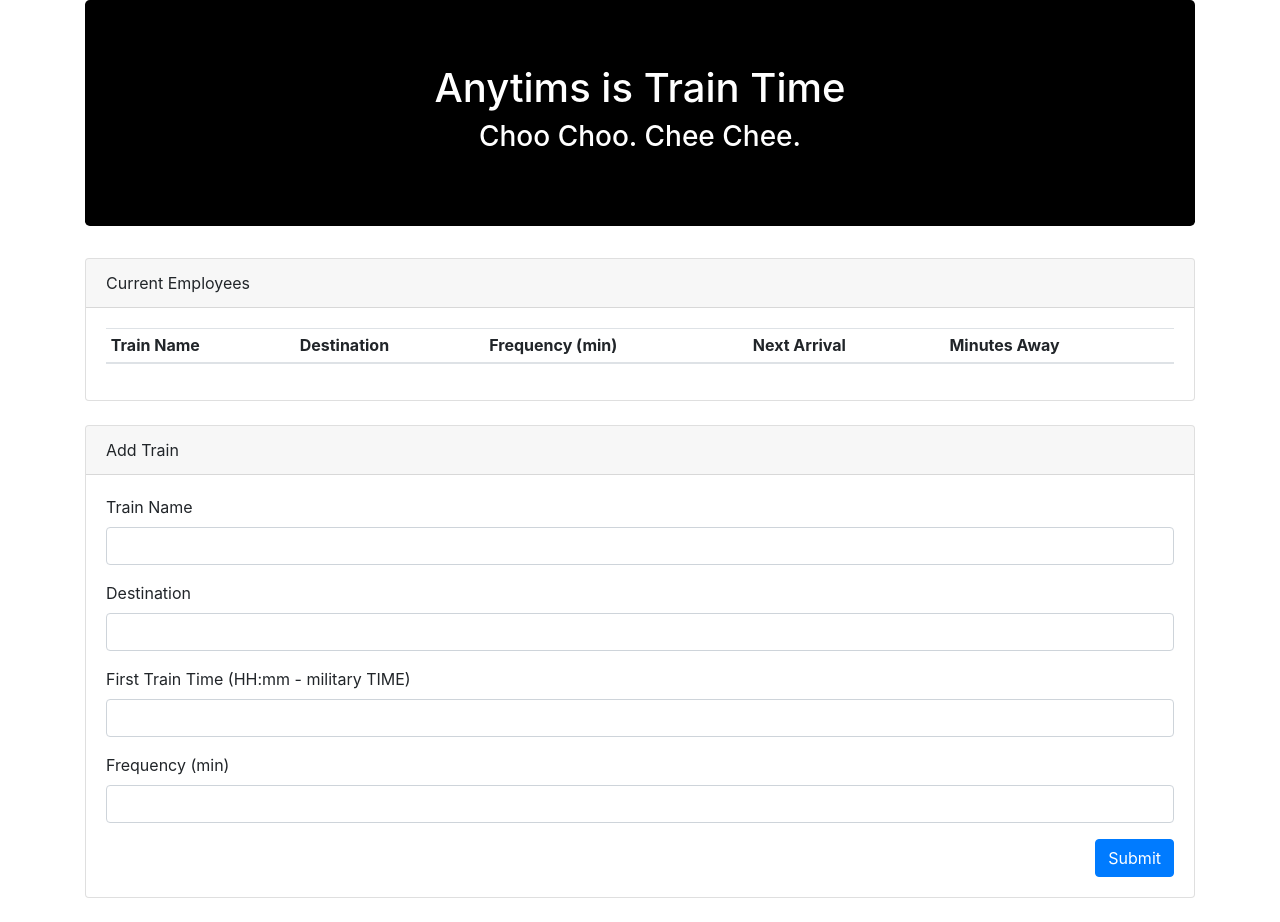
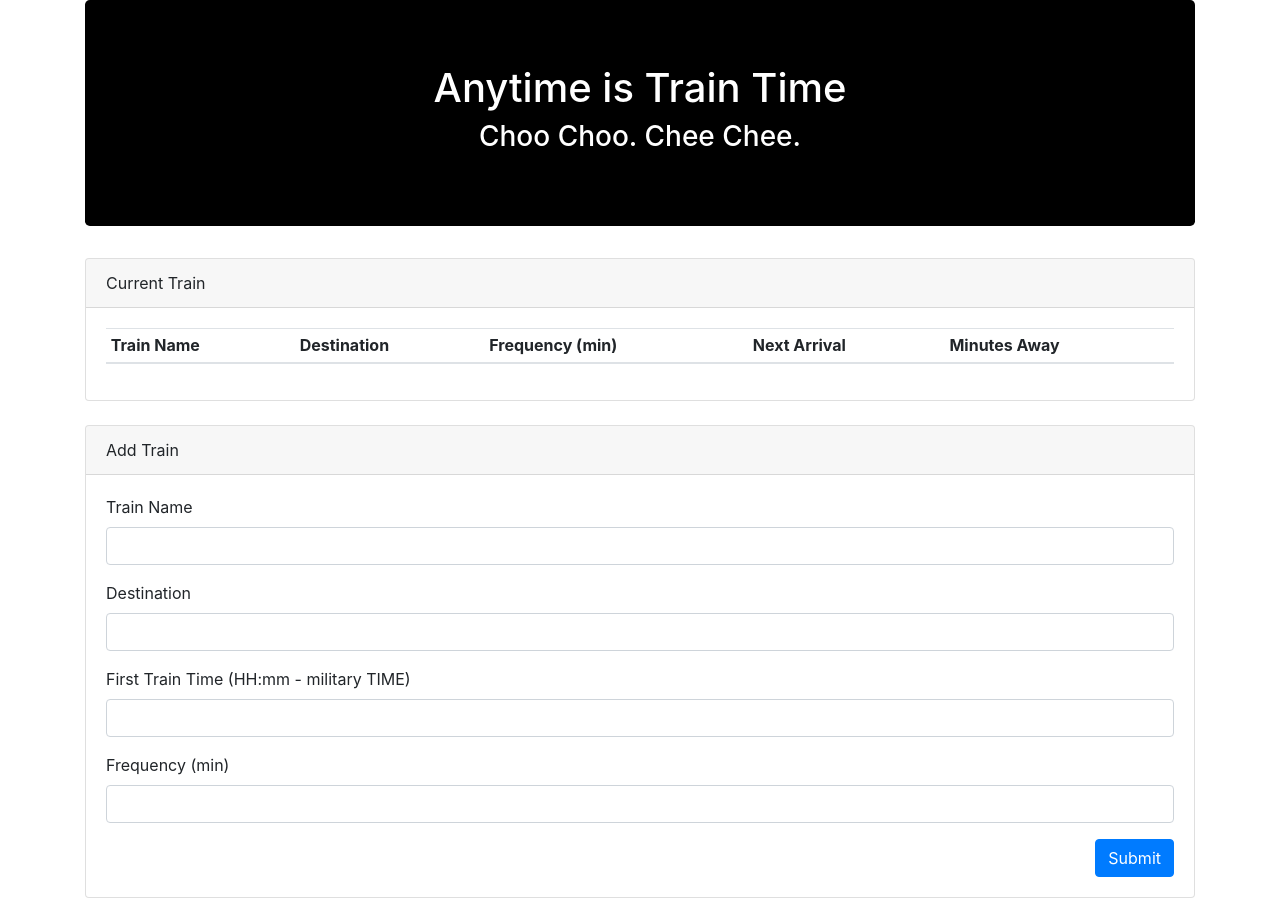
Before and after one commit to vic30004/train-schedule, a plain HTML site: page index.html in a window 1280 px wide. Drawn offline with nearby package versions, Linux system fonts and the light colour scheme; no server answers.

Commit message:
fixed the title and added read me

```diff
--- a/index.html
+++ b/index.html
@@ -5,7 +5,7 @@
     <meta charset="UTF-8">
     <meta name="viewport" content="width=device-width, initial-scale=1.0">
     <meta http-equiv="X-UA-Compatible" content="ie=edge">
-    <title>Document</title>
+    <title>Train Schedule</title>
     <script src="https://www.gstatic.com/firebasejs/6.3.5/firebase-app.js"></script>
     <script src="https://www.gstatic.com/firebasejs/6.3.3/firebase-database.js"></script>
     <script src="https://cdnjs.cloudflare.com/ajax/libs/jquery/3.4.1/jquery.js"></script>
@@ -18,7 +18,7 @@
 <body>
     <div class="container">
         <div class="jumbotron" style="background-color: black; color: white">
-            <h1 class="text-center">Anytims is Train Time</h1>
+            <h1 class="text-center">Anytime is Train Time</h1>
             <h3 class="text-center">Choo Choo. Chee Chee.</h3>
         </div>
 
@@ -28,7 +28,7 @@
 
                 <!-- Current Employees-->
                 <div class="card mb-4">
-                    <div class="card-header">Current Employees</div>
+                    <div class="card-header">Current Train</div>
                     <div class="card-body">
                         <table class="table table-sm table-hover" id='train-table'>
                             <thead>
```
Also changed, not shown: 1 other file.
